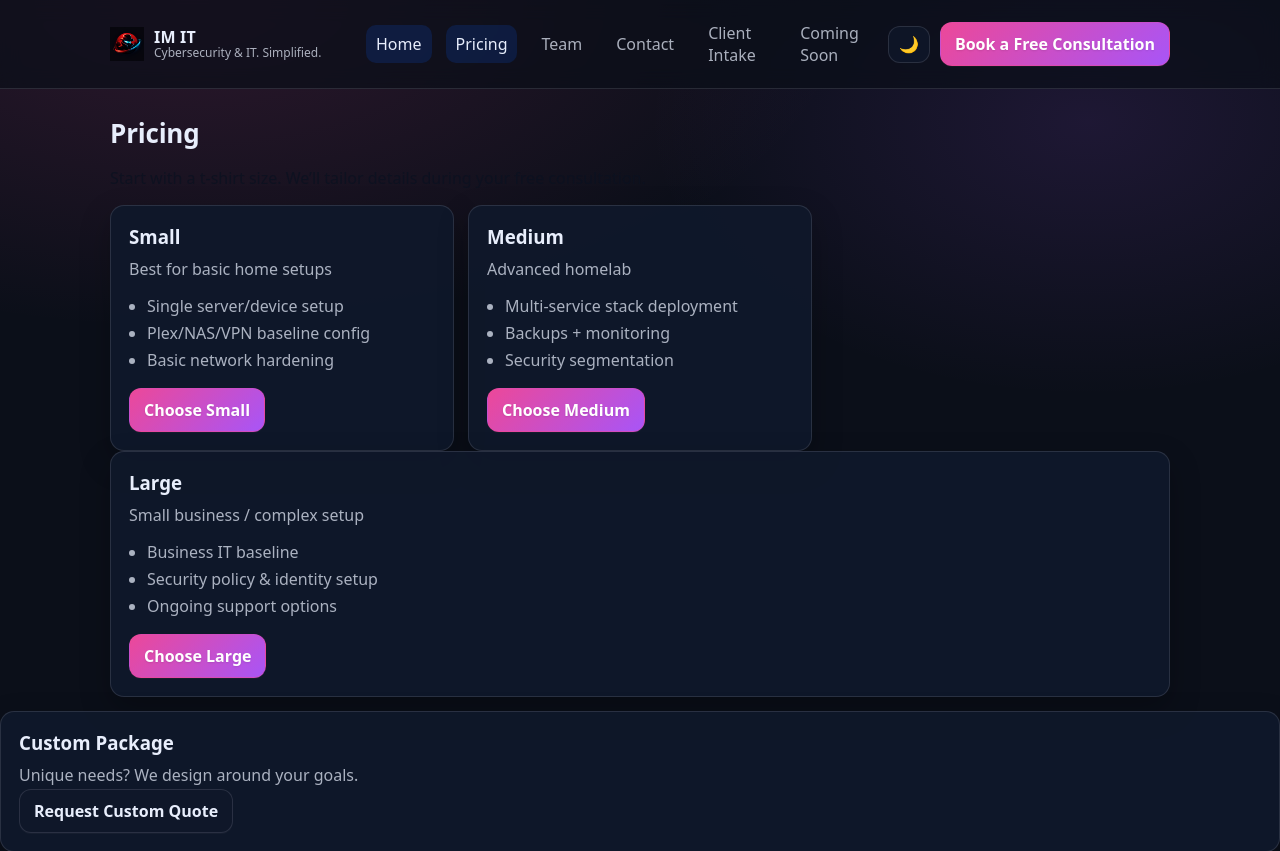
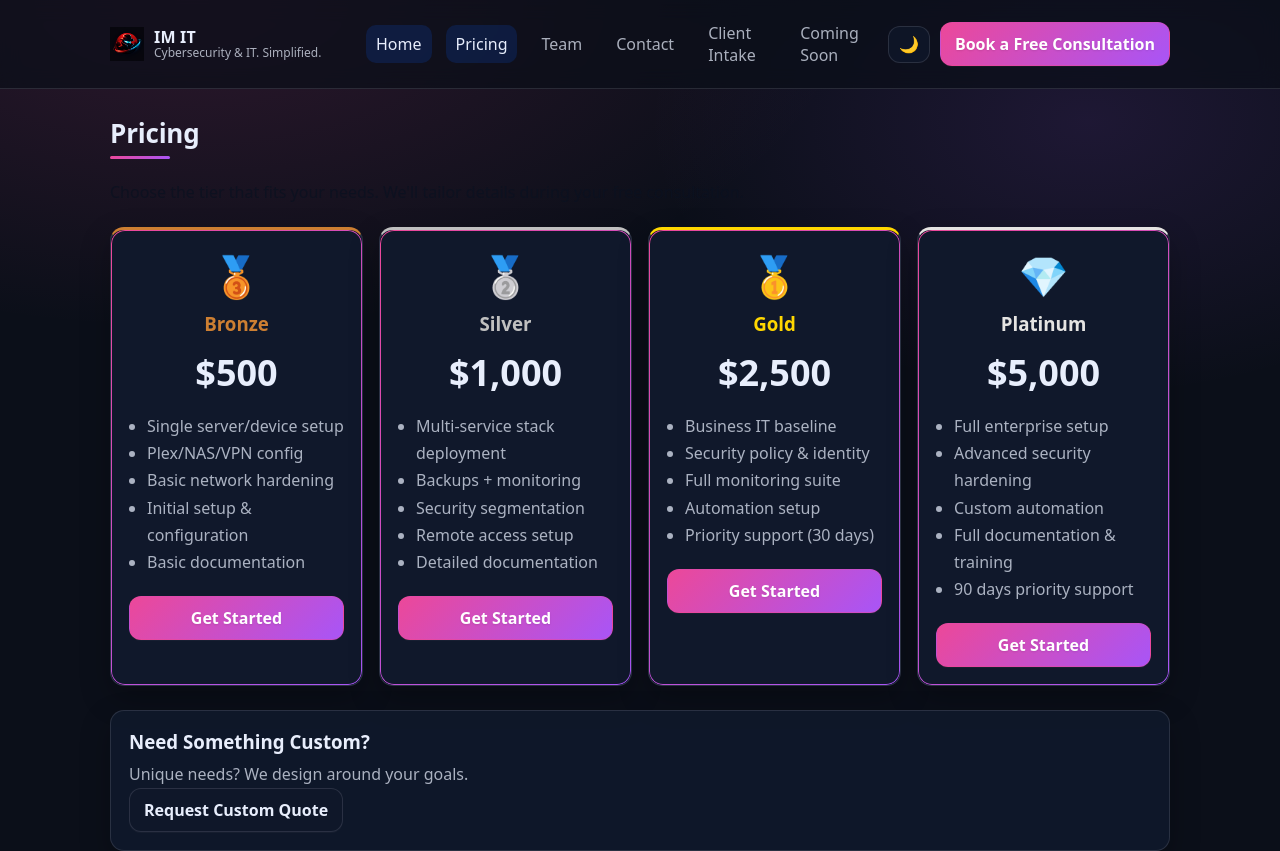
Before and after one commit to A12jun/im-it, a website: page pricing/index.html in a window 1280 px wide. Shown: the top 851 px of the page. Drawn offline with Linux system fonts and the light colour scheme.

Commit message:
pathign
pricing, team. contact

```diff
--- a/assets/css/style.css
+++ b/assets/css/style.css
@@ -452,6 +452,24 @@ a:hover {
   gap: 14px;
 }
 
+.grid-4 {
+  display: grid;
+  grid-template-columns: repeat(4, 1fr);
+  gap: 16px;
+}
+
+@media (max-width: 1100px) {
+  .grid-4 {
+    grid-template-columns: repeat(2, 1fr);
+  }
+}
+
+@media (max-width: 600px) {
+  .grid-4 {
+    grid-template-columns: 1fr;
+  }
+}
+
 .list {
   margin: 10px 0 0;
   padding-left: 18px;
--- a/pricing/index.html
+++ b/pricing/index.html
@@ -52,57 +52,91 @@
 
     <main id="main-content" class="section">
       <div class="container">
-        <h2 data-reveal>Pricing</h2>
+        <h2 class="section-title" data-reveal>Pricing</h2>
         <p class="muted" data-reveal>
-          Start with a t-shirt size. We’ll tailor details during your free
-          consultation.
+          Choose the tier that fits your needs. We'll tailor details during your free consultation.
         </p>
 
-        <div class="grid-3" style="margin-top: 14px">
-          <div class="card" data-reveal>
-            <h3>Small</h3>
-            <p class="muted">Best for basic home setups</p>
+        <div class="grid-4" style="margin-top: 24px">
+          <!-- Bronze -->
+          <div class="card card-gradient" data-reveal style="border-top: 3px solid #cd7f32;">
+            <div style="text-align: center; margin-bottom: 16px;">
+              <span style="font-size: 40px;">🥉</span>
+              <h3 style="margin-top: 8px; color: #cd7f32;">Bronze</h3>
+              <div style="font-size: 36px; font-weight: 800; margin: 12px 0;">$500</div>
+            </div>
             <ul class="list">
               <li>Single server/device setup</li>
-              <li>Plex/NAS/VPN baseline config</li>
+              <li>Plex/NAS/VPN config</li>
               <li>Basic network hardening</li>
+              <li>Initial setup & configuration</li>
+              <li>Basic documentation</li>
             </ul>
-            <div style="margin-top: 14px">
-              <a class="btn btn-primary" href="/contact/">Choose Small</a>
+            <div style="margin-top: 20px">
+              <a class="btn btn-primary" href="/contact/" style="width: 100%;">Get Started</a>
             </div>
           </div>
 
-          <div class="card" data-reveal>
-            <h3>Medium</h3>
-            <p class="muted">Advanced homelab</p>
+          <!-- Silver -->
+          <div class="card card-gradient" data-reveal style="border-top: 3px solid #c0c0c0;">
+            <div style="text-align: center; margin-bottom: 16px;">
+              <span style="font-size: 40px;">🥈</span>
+              <h3 style="margin-top: 8px; color: #c0c0c0;">Silver</h3>
+              <div style="font-size: 36px; font-weight: 800; margin: 12px 0;">$1,000</div>
+            </div>
             <ul class="list">
               <li>Multi-service stack deployment</li>
               <li>Backups + monitoring</li>
               <li>Security segmentation</li>
+              <li>Remote access setup</li>
+              <li>Detailed documentation</li>
             </ul>
-            <div style="margin-top: 14px"></div>
-              <a class="btn btn-primary" href="/contact/"
-                >Choose Medium</a
-              >
+            <div style="margin-top: 20px">
+              <a class="btn btn-primary" href="/contact/" style="width: 100%;">Get Started</a>
             </div>
           </div>
 
-          <div class="card" data-reveal>
-            <h3>Large</h3>
-            <p class="muted">Small business / complex setup</p>
+          <!-- Gold -->
+          <div class="card card-gradient" data-reveal style="border-top: 3px solid #ffd700;">
+            <div style="text-align: center; margin-bottom: 16px;">
+              <span style="font-size: 40px;">🥇</span>
+              <h3 style="margin-top: 8px; color: #ffd700;">Gold</h3>
+              <div style="font-size: 36px; font-weight: 800; margin: 12px 0;">$2,500</div>
+            </div>
             <ul class="list">
               <li>Business IT baseline</li>
-              <li>Security policy & identity setup</li>
-              <li>Ongoing support options</li>
+              <li>Security policy & identity</li>
+              <li>Full monitoring suite</li>
+              <li>Automation setup</li>
+              <li>Priority support (30 days)</li>
             </ul>
-            <div style="margin-top: 14px">
-              <a class="btn btn-primary" href="/contact/">Choose Large</a>
+            <div style="margin-top: 20px">
+              <a class="btn btn-primary" href="/contact/" style="width: 100%;">Get Started</a>
+            </div>
+          </div>
+
+          <!-- Platinum -->
+          <div class="card card-gradient" data-reveal style="border-top: 3px solid #e5e4e2;">
+            <div style="text-align: center; margin-bottom: 16px;">
+              <span style="font-size: 40px;">💎</span>
+              <h3 style="margin-top: 8px; color: #e5e4e2;">Platinum</h3>
+              <div style="font-size: 36px; font-weight: 800; margin: 12px 0;">$5,000</div>
+            </div>
+            <ul class="list">
+              <li>Full enterprise setup</li>
+              <li>Advanced security hardening</li>
+              <li>Custom automation</li>
+              <li>Full documentation & training</li>
+              <li>90 days priority support</li>
+            </ul>
+            <div style="margin-top: 20px">
+              <a class="btn btn-primary" href="/contact/" style="width: 100%;">Get Started</a>
             </div>
           </div>
         </div>
 
-        <div class="card" style="margin-top: 14px" data-reveal>
-          <h3>Custom Package</h3>
+        <div class="card" style="margin-top: 24px" data-reveal>
+          <h3>Need Something Custom?</h3>
           <p class="muted">Unique needs? We design around your goals.</p>
           <a class="btn btn-secondary" href="/contact/"
             >Request Custom Quote</a
```
Also changed, not shown: contact/index.html (+14 -9 lines), team/index.html (+58 -31 lines).
